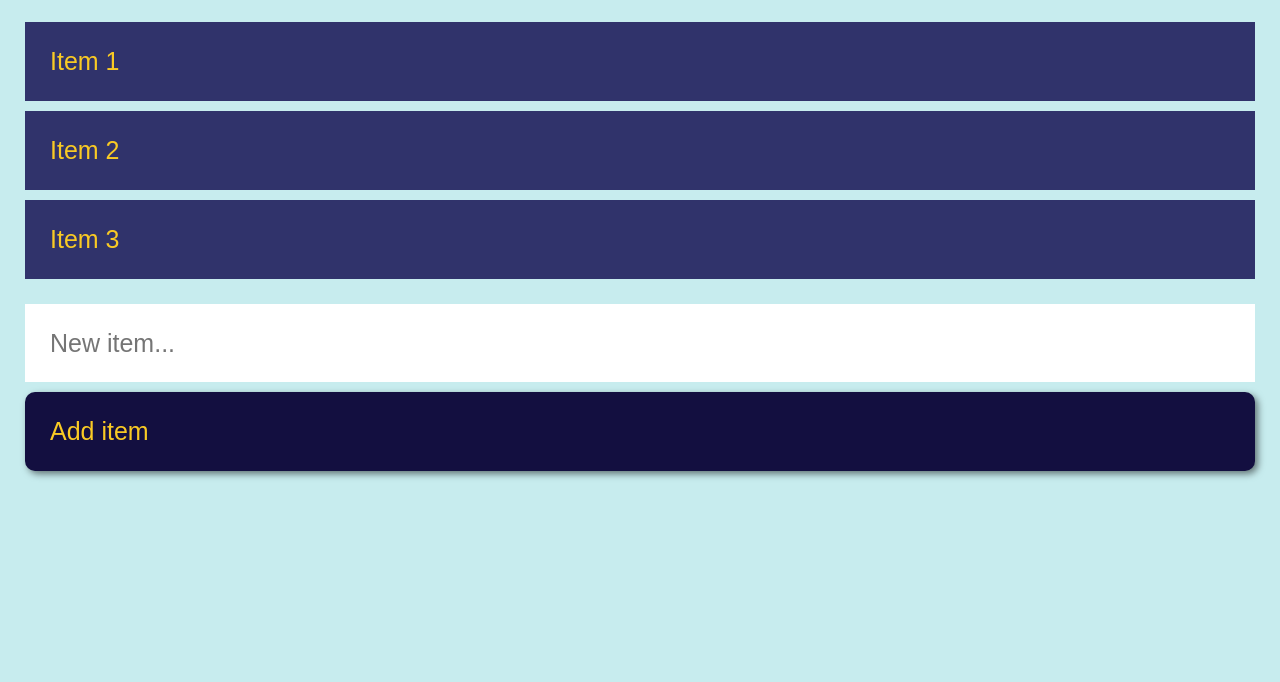
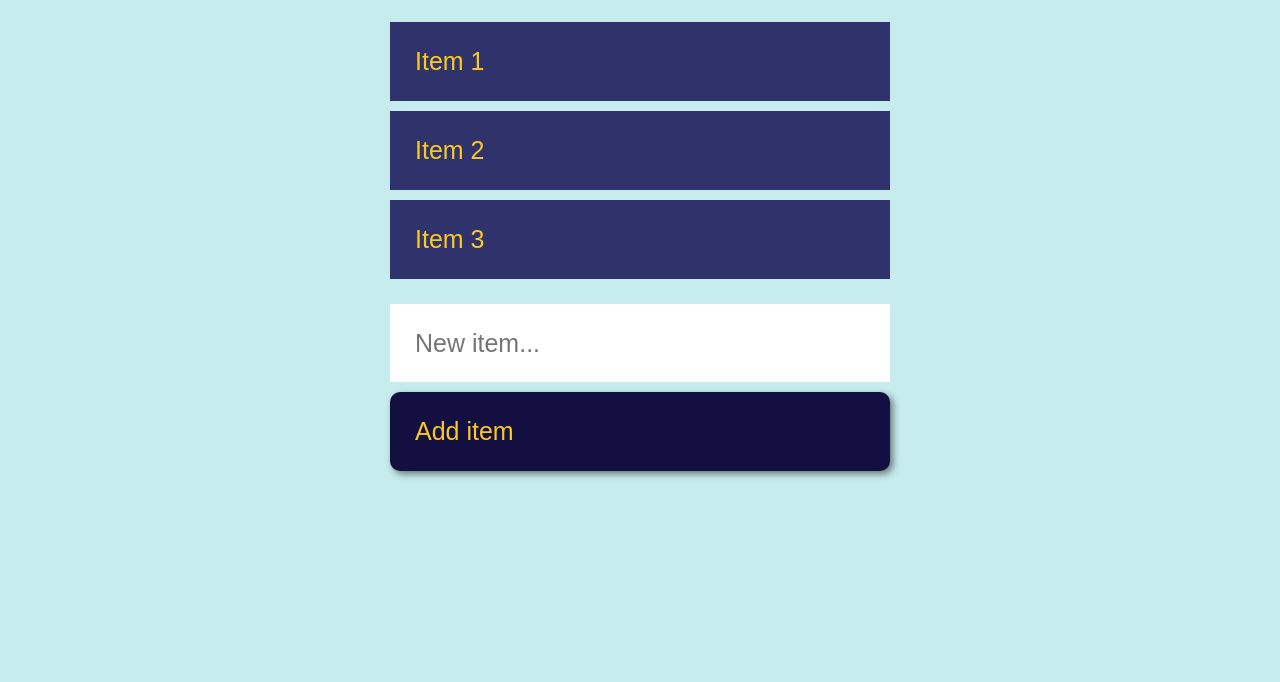
Before and after one commit to SpacemanSpiffDK/pwe-js-02, a plain HTML site: page index.html in a window 1280 px wide. Shown: the part 118-800 px from the top of the page. Drawn offline with nearby package versions, Linux system fonts and the light colour scheme.

Commit message:
Added width wrapper

```diff
--- a/assets/css/style.css
+++ b/assets/css/style.css
@@ -11,6 +11,11 @@ body {
 	font-family: sans-serif;
 	padding: 25px;
 	background-color: #c7ecee;
+}
+
+#wrapper {
+	max-width: 500px;
+	margin: 0 auto;
 }
 
 h1 {
--- a/index.html
+++ b/index.html
@@ -11,6 +11,7 @@
 </head>
 
 <body>
+    <div id="wrapper">
         <h1>My list</h1>
         <ul id="myList">
             <li>Item 1</li>
@@ -19,6 +20,7 @@
         </ul>
         <input type="text" id="newItemInput" placeholder="New item...">
         <a href="#" onclick="addItem()" class="btn">Add item</a>
+    </div>
 </body>
 <!--
     HTML by Dan Høegh
```
Lines whose indentation alone changed are shown as unchanged.
